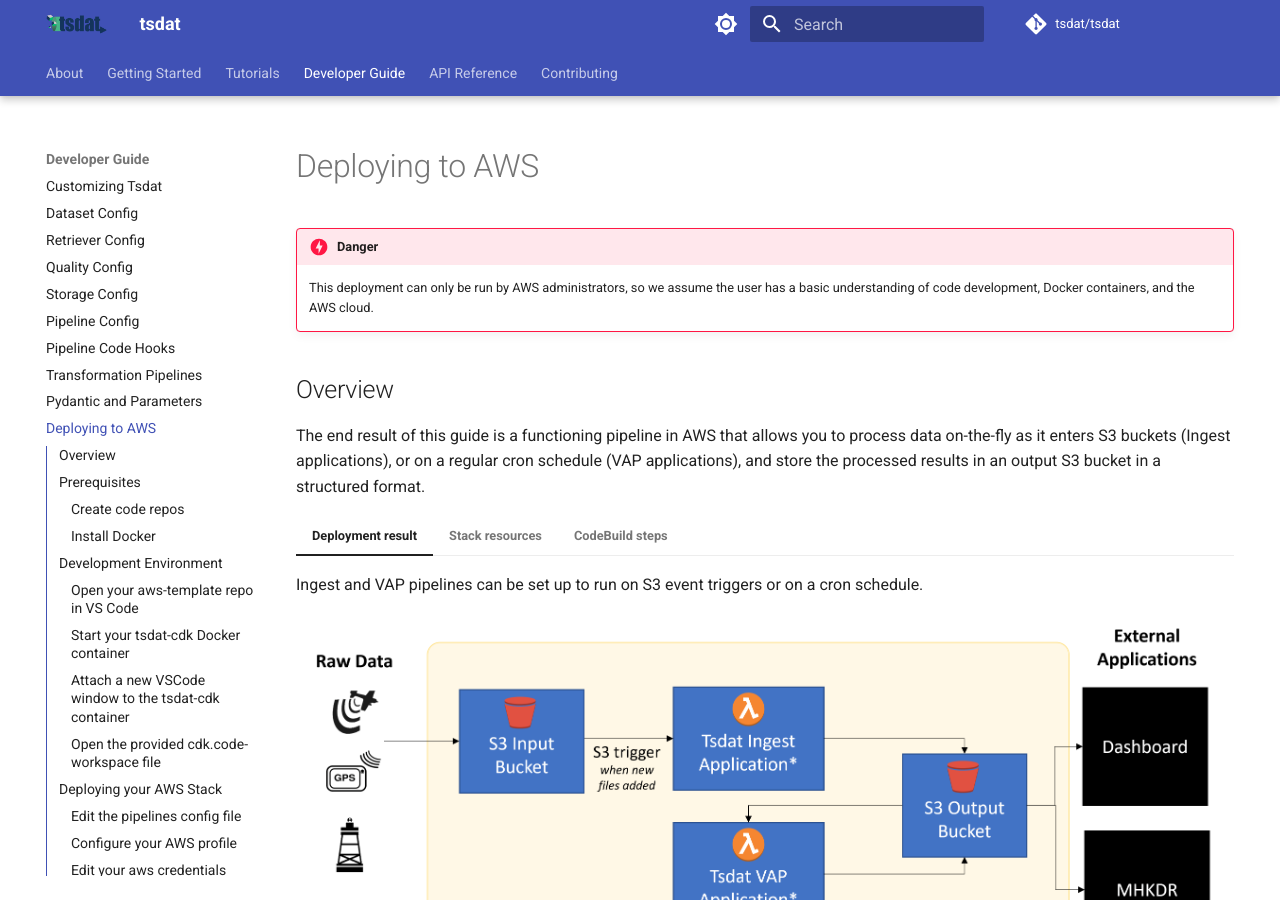
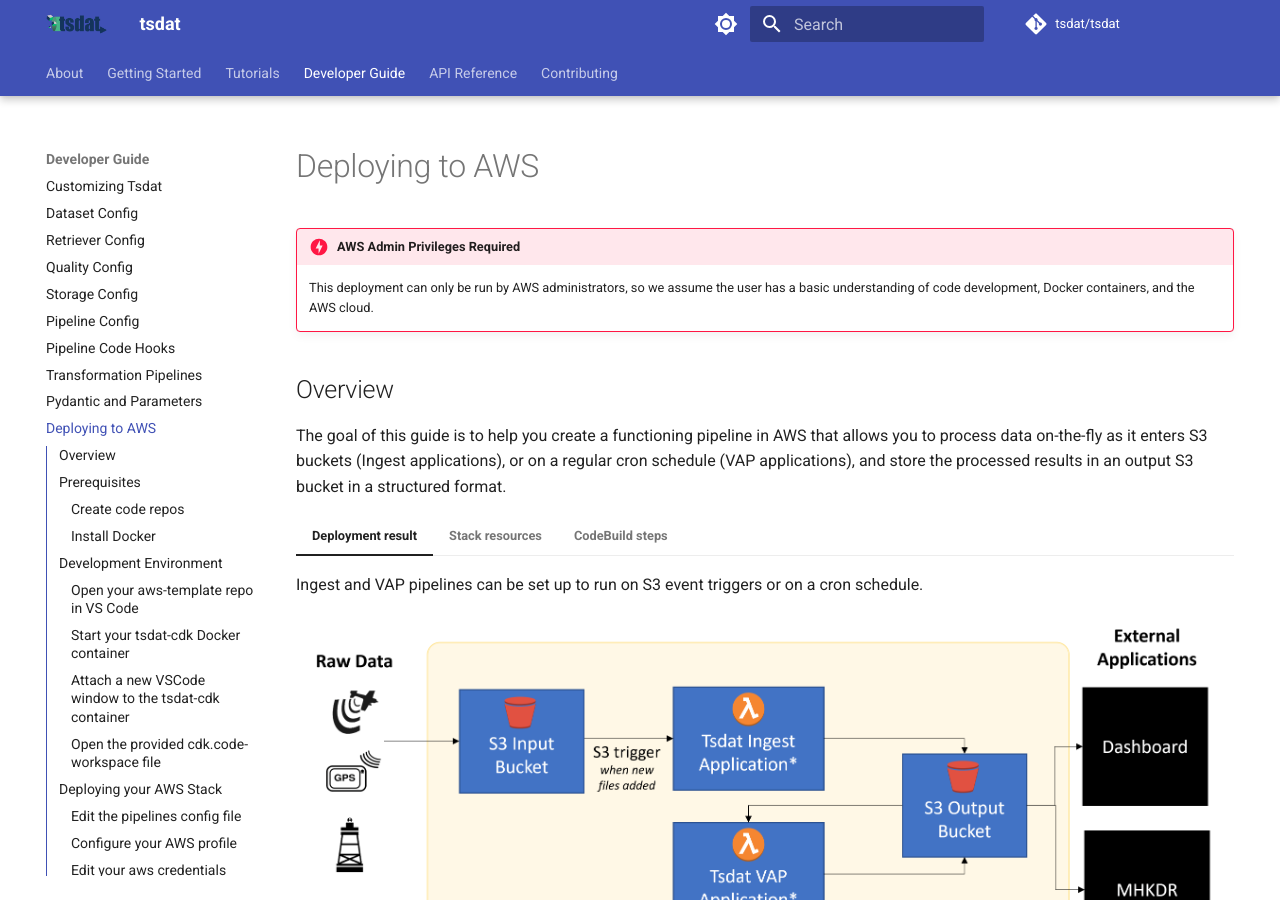
Before and after one commit to tsdat/tsdat, an MkDocs documentation site: the page built from docs/config/aws_template.md, in a window 1280 px wide and 900 px high. Built offline with MkDocs 1.6.1 and Material for MkDocs 9.7.7, drawn with Linux system fonts in a browser that asks for light colours; comment, search, counter and statistics services are not loaded.

Commit message:
Changes per James' feedback

```diff
--- a/docs/config/aws_template.md
+++ b/docs/config/aws_template.md
@@ -1,15 +1,15 @@
 # Deploying to AWS
 
-!!! danger
+!!! danger "AWS Admin Privileges Required"
 
     This deployment can only be run by AWS administrators, so we assume the user has a basic understanding of code
     development, Docker containers, and the AWS cloud.
 
 ## Overview
 
-The end result of this guide is a functioning pipeline in AWS that allows you to process data on-the-fly as it enters
-S3 buckets (Ingest applications), or on a regular cron schedule (VAP applications), and store the processed results in
-an output S3 bucket in a structured format.
+The goal of this guide is to help you create a functioning pipeline in AWS that allows you to process data on-the-fly as
+it enters S3 buckets (Ingest applications), or on a regular cron schedule (VAP applications), and store the processed
+results in an output S3 bucket in a structured format.
 
 === "Deployment result"
 
```
